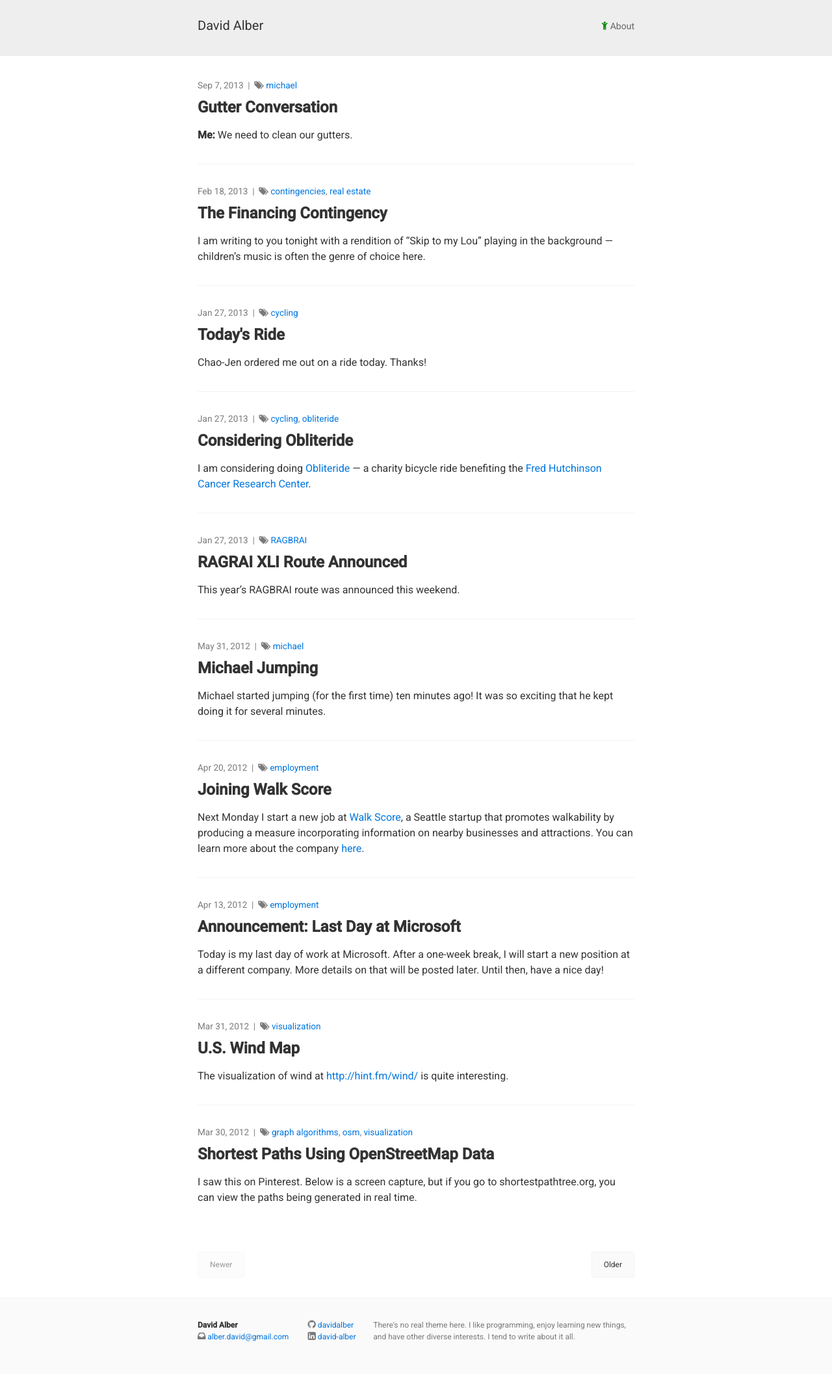
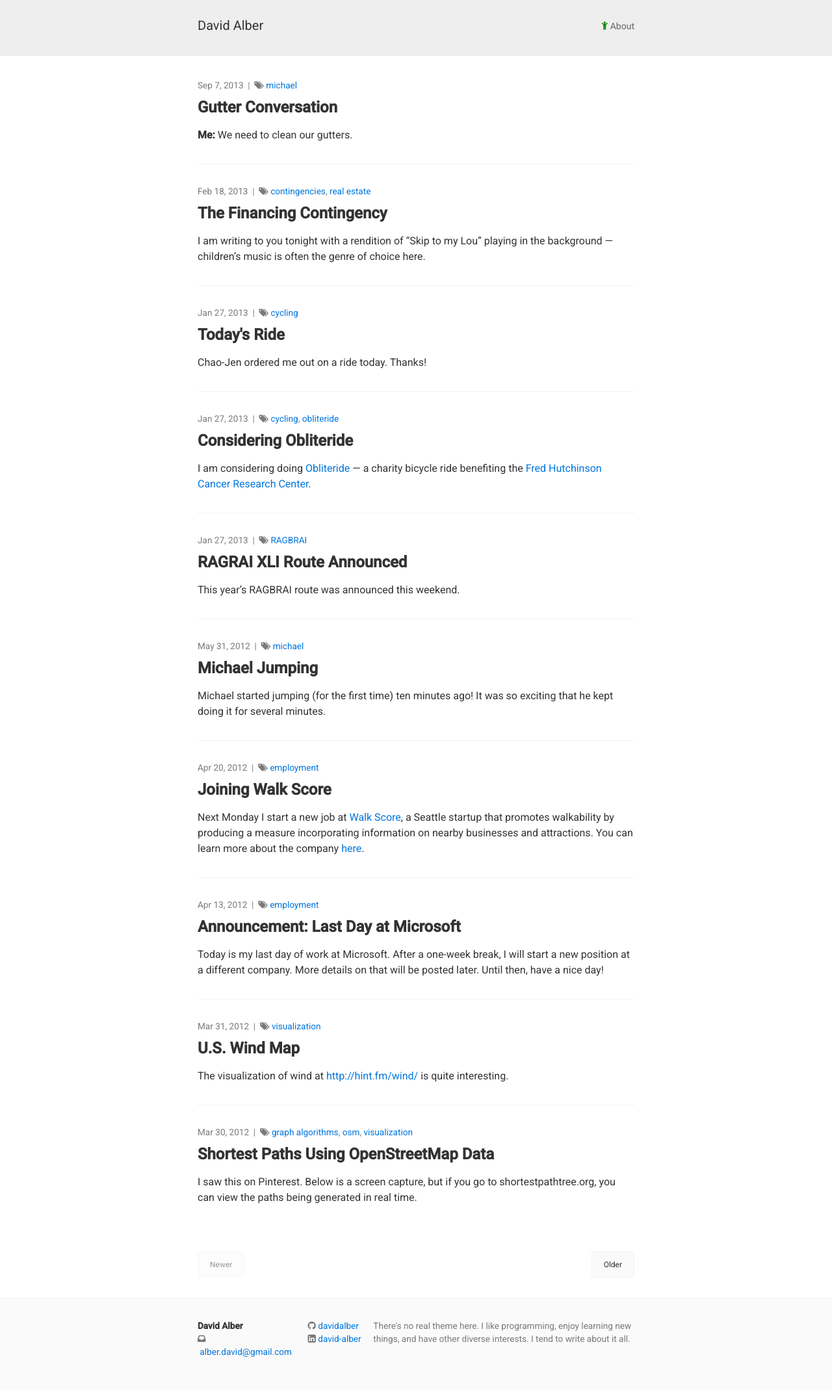
Before and after one commit to davidalber/davidalber.github.io, a Jekyll site: the page built from index.html, in a window 1280 px wide. Shown: the whole page at 65% size. Built offline with Jekyll 4.4.1, drawn with Linux system fonts in a browser that asks for light colours; the list of posts is cut into pages by our own code; before the commit the page ends 2114 px from its top, so only the background shows below that.

Commit message:
Increasing footer size

```diff
--- a/_sass/_variables.scss
+++ b/_sass/_variables.scss
@@ -122,6 +122,6 @@ $footer-padding: $space-3;
 $footer-color: #7a7a7a;
 $footer-bg-color: #fafafa;
 $footer-font-weight: 300;
-$footer-font-size: .75rem;
+$footer-font-size: .85rem;
 $footer-icon-font-size: .9rem;
 $footer-col-left-pad: 15px;
```
